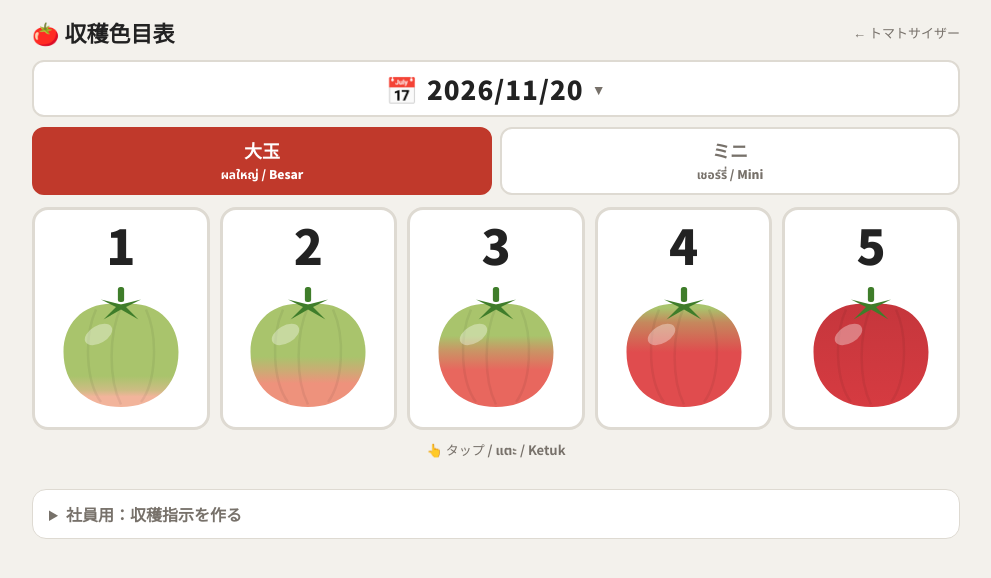
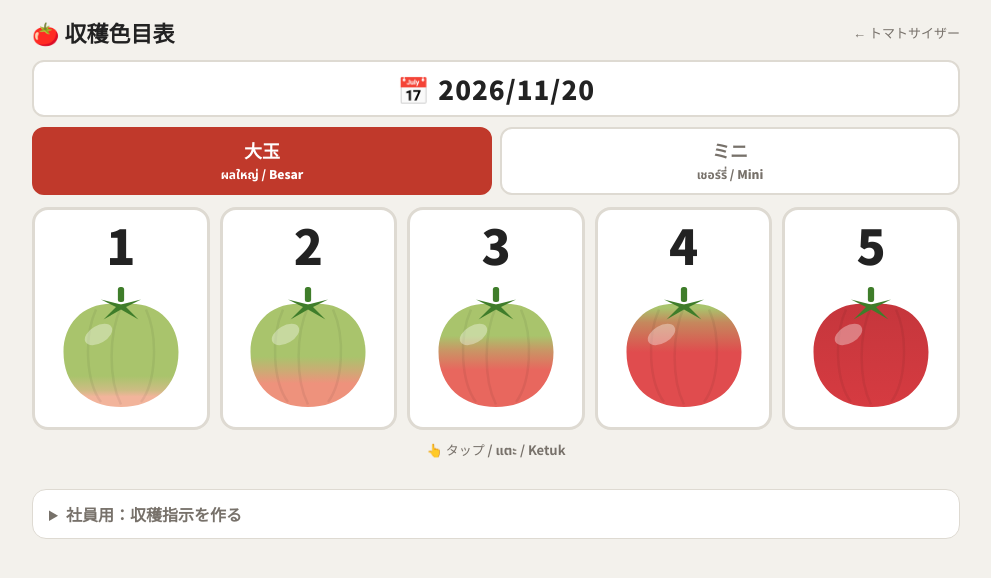
Before and after one commit to takeuchi5914/tomato-sizer, a plain HTML site: page color-chart.html in a window 1280 px wide. Shown: the whole page, without its empty margins (144-1135 px from the left). Drawn offline with Linux system fonts and the light colour scheme.

Commit message:
Color chart: show today's date only (not editable)
Co-Authored-By: Claude Opus 5.5 <noreply@anthropic.com>
Claude-Session: https://claude.ai/code/session_01Gq72E3rY5M7cj91zyTyray

```diff
--- a/color-chart.html
+++ b/color-chart.html
@@ -16,10 +16,8 @@ body{max-width:960px;margin:0 auto;padding:16px 16px 40px}
 header{display:flex;justify-content:space-between;align-items:center;margin-bottom:12px}
 h1{font-size:22px;font-weight:900}
 .back{font-size:13px;color:var(--muted);text-decoration:none}
-/* 日付：スクショに写るよう大きく。タップで変更できる */
+/* 日付：当日のみ表示（変更不可）。スクショに写るよう大きく */
 .date{position:relative;display:flex;align-items:center;justify-content:center;gap:8px;background:var(--card);border:2px solid var(--line);border-radius:12px;padding:8px;margin-bottom:10px;font-size:26px;font-weight:900;letter-spacing:1px}
-.date small{font-size:14px;color:var(--muted)}
-.date input{position:absolute;inset:0;width:100%;height:100%;opacity:0;cursor:pointer;border:none}
 .tabs{display:flex;gap:8px;margin-bottom:12px}
 .tab{flex:1;padding:10px 6px;border-radius:12px;border:2px solid var(--line);background:var(--card);font:inherit;font-weight:800;color:var(--muted);cursor:pointer;line-height:1.3}
 .tab b{display:block;font-size:18px}
@@ -83,7 +81,7 @@ textarea{width:100%;margin-top:12px;font:inherit;font-size:16px;line-height:1.7;
     <a class="back" href="./index.html">← トマトサイザー</a>
   </header>
 
-  <label class="date">📅 <span id="dateText"></span><small>▼</small><input type="date" id="d" aria-label="日付"></label>
+  <div class="date">📅 <span id="dateText"></span></div>
 
   <div class="tabs">
     <button class="tab active" data-v="large" onclick="setVariety('large')"><b>大玉</b><small>ผลใหญ่ / Besar</small></button>
@@ -181,10 +179,15 @@ function paint(){
 }
 function clearAll(){picked.large.clear();picked.mini.clear();paint();build();}
 
+// 当日の日付（2026/11/20 形式）
+function todayText(){
+  const t=new Date(), pad=n=>String(n).padStart(2,'0');
+  return `${t.getFullYear()}/${pad(t.getMonth()+1)}/${pad(t.getDate())}`;
+}
+
 // ===== 指示メッセージ：👍 を付けた番号だけ =====
 function build(){
-  const dv=document.getElementById('d').value, d=dv?new Date(dv+'T00:00:00'):null;
-  const ds=d?`${d.getFullYear()}/${d.getMonth()+1}/${d.getDate()} `:'';
+  const ds=todayText()+' ';
   const line=(label,v)=>picked[v].size?`${label}：${[...picked[v]].sort().join(' ')}`:null;
   const body=[line('大玉 / ผลใหญ่ / Besar','large'),line('ミニ / เชอร์รี่ / Mini','mini')].filter(Boolean);
   document.getElementById('out').value=body.length
@@ -200,13 +203,9 @@ async function copyMsg(){
 }
 
 (function(){
-  // 日付：初期値は今日。表示は 2026/11/20 形式
-  const t=new Date();
-  const pad=n=>String(n).padStart(2,'0');
-  const dEl=document.getElementById('d');
-  dEl.value=`${t.getFullYear()}-${pad(t.getMonth()+1)}-${pad(t.getDate())}`;
-  const showDate=()=>{document.getElementById('dateText').textContent=dEl.value?dEl.value.replace(/-/g,'/'):'----/--/--';build();};
-  dEl.onchange=showDate;dEl.oninput=showDate;
+  // 日付：当日のみ。画面に戻ったときも更新（日付をまたいで開きっぱなしの場合に備える）
+  const showDate=()=>{document.getElementById('dateText').textContent=todayText();build();};
+  document.addEventListener('visibilitychange',()=>{if(!document.hidden)showDate();});
   showDate();
   document.getElementById('p-large').innerHTML=cards('large',false);
   document.getElementById('p-mini').innerHTML=cards('mini',false);
```
